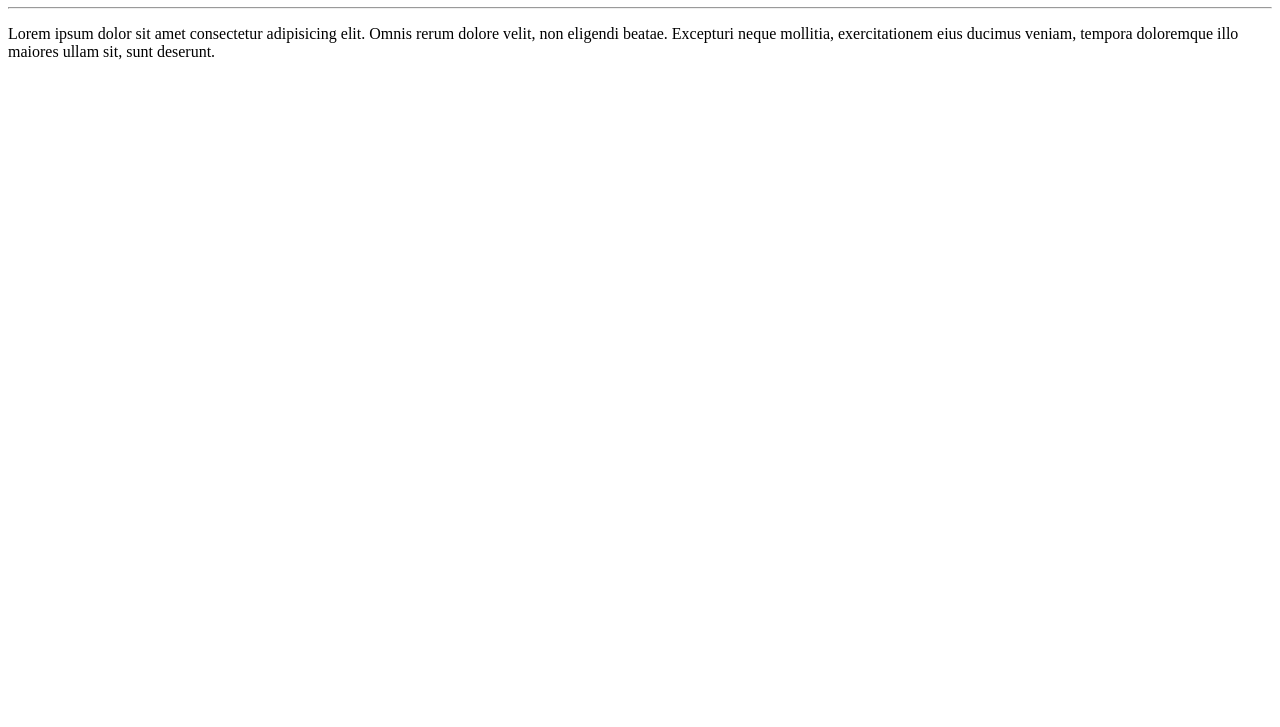
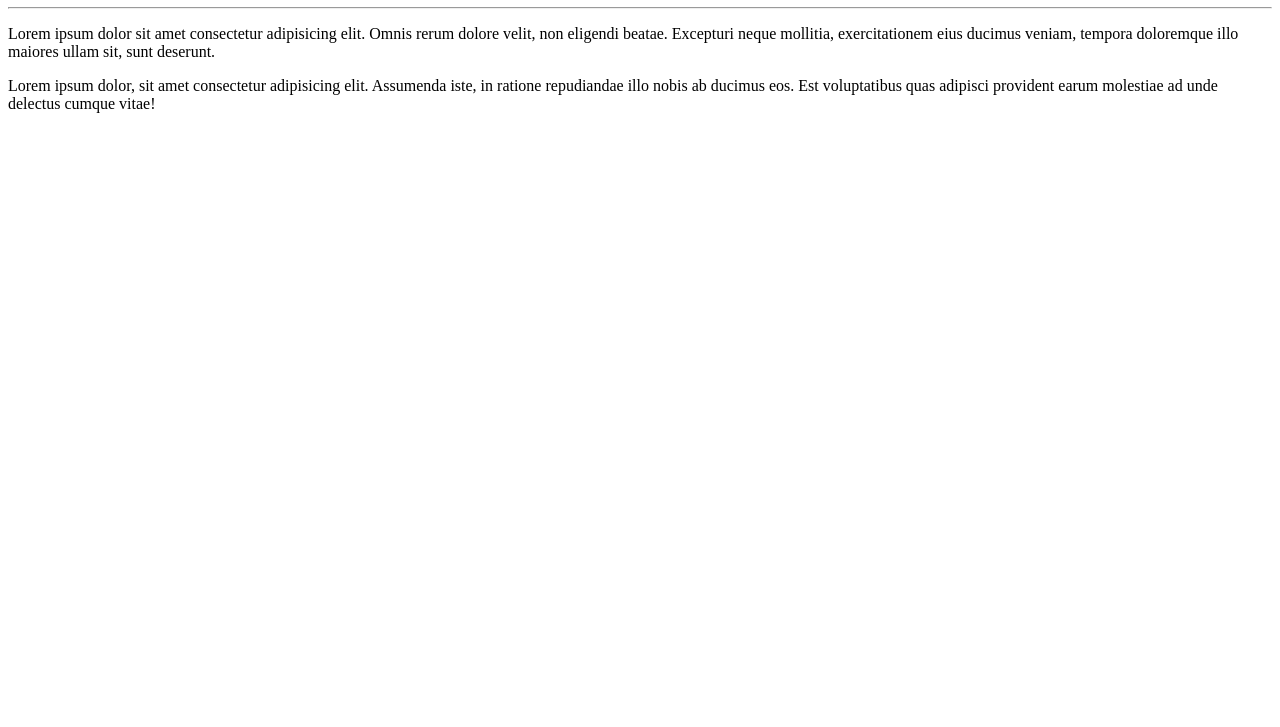
Before and after one commit to santoraf09/Ola-Mundo, a plain HTML site: page site-exemplo/index.html in a window 1280 px wide. Shown: the part 73-800 px from the top of the page. Drawn offline with Linux system fonts and the light colour scheme.

Commit message:
adicionei um parágrafo

```diff
--- a/site-exemplo/index.html
+++ b/site-exemplo/index.html
@@ -9,6 +9,7 @@
     <h1>Olá, Mundo!</h1>
     <hr>
     <p>Lorem ipsum dolor sit amet consectetur adipisicing elit. Omnis rerum dolore velit, non eligendi beatae. Excepturi neque mollitia, exercitationem eius ducimus veniam, tempora doloremque illo maiores ullam sit, sunt deserunt.</p>
+    <p>Lorem ipsum dolor, sit amet consectetur adipisicing elit. Assumenda iste, in ratione repudiandae illo nobis ab ducimus eos. Est voluptatibus quas adipisci provident earum molestiae ad unde delectus cumque vitae!</p>
 
 </body>
 </html>
```
